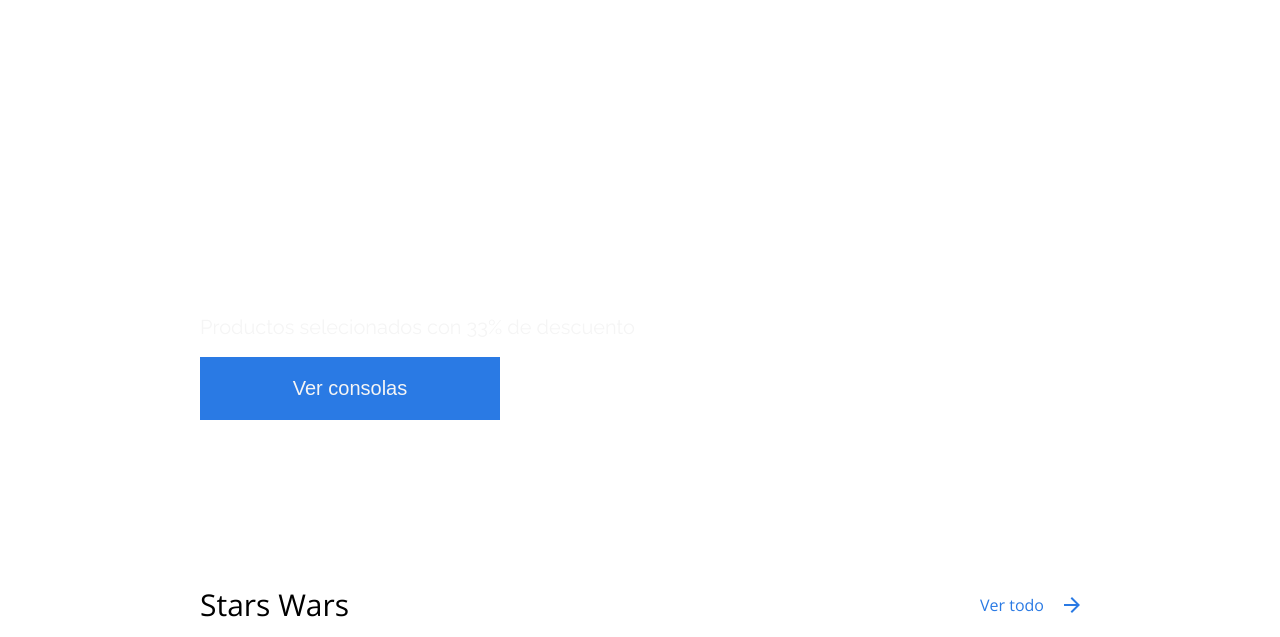
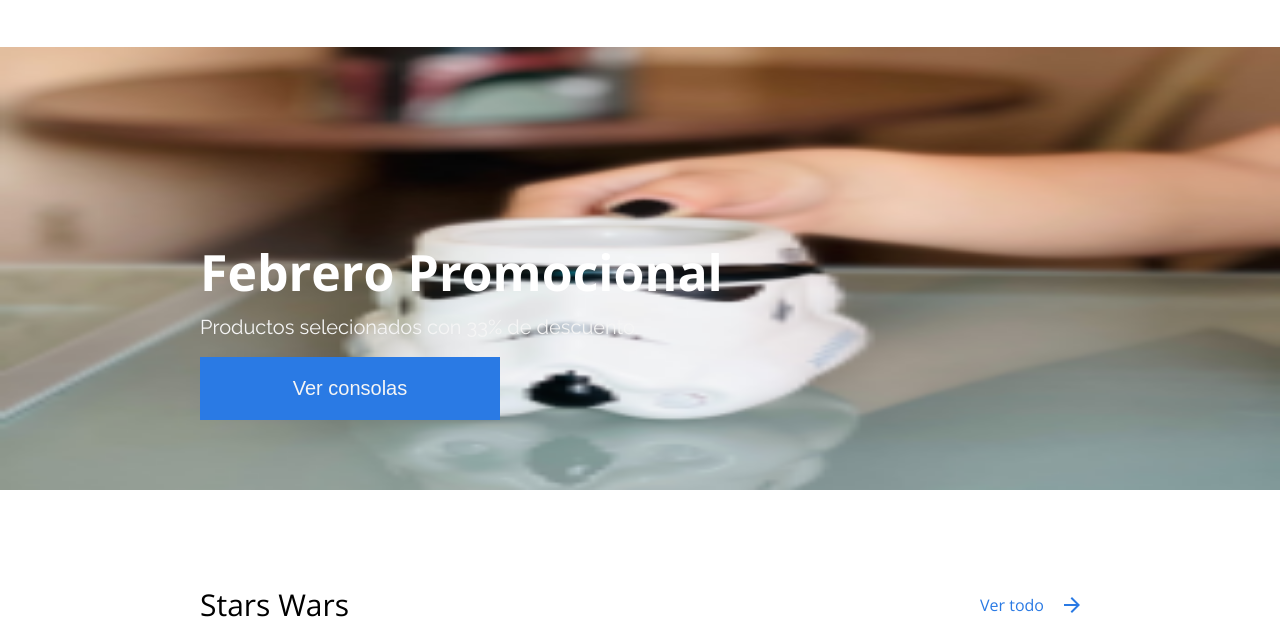
Before and after one commit to Hector-Gallego/e-commerce, a plain HTML site: page index.html in a window 1280 px wide. Shown: the part 138-775 px from the top of the page. Drawn offline with nearby package versions, Linux system fonts and the light colour scheme.

Commit message:
Update banner.css

```diff
--- a/static/css/banner.css
+++ b/static/css/banner.css
@@ -1,5 +1,5 @@
 .banner{
-    background: url("static/assets/images/casco.png") no-repeat;
+    background: url("../assets/images/casco.png") no-repeat;
     background-size: 100% 100%;
 
     display: flex;
```
